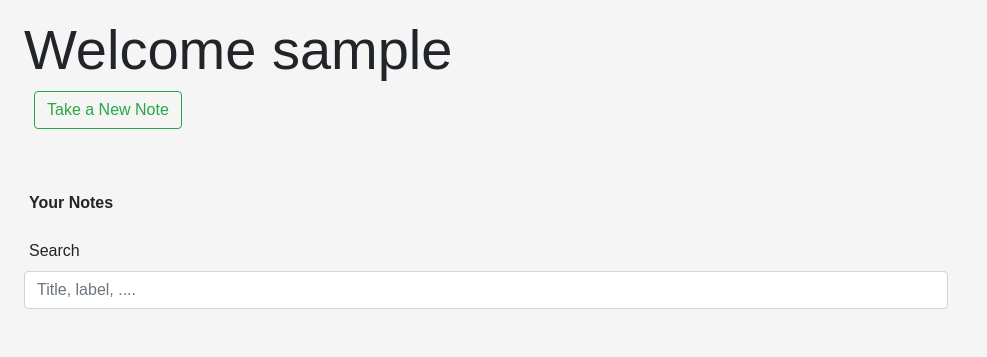
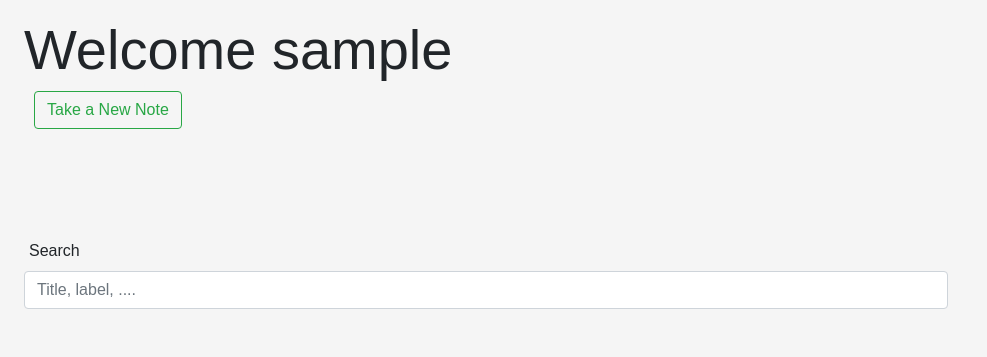
Before and after one commit to ArmanMokammel/Django-NoteApp, a Django app: a page that uses UserData/templates/notes_home.html in a window 1280 px wide; the page is wider, and only the part inside the window is pictured. Shown: the top 357 px of that part, without its empty margins (0-987 px from the left). Run offline with Django 4.2, Linux system fonts and the light colour scheme; the visitor is signed in with stand-in values (Sample User, id 1); some libraries are stand-ins or nearby versions.

Commit message:
Updated notes

```diff
--- a/UserData/templates/notes_home.html
+++ b/UserData/templates/notes_home.html
@@ -23,7 +23,7 @@
     <div class="notes_container">
         <div class="box">
             <div class="box-header">
-                <strong style="margin-left:5px;">Your Notes</strong>
+
                 <br><br>
                 <label style="margin-left:5px;">Search</label>
                 <input class="form-control w-75" type="text" id="searchInput" placeholder="Title, label, ...." onkeyup="searchTable()">
```
